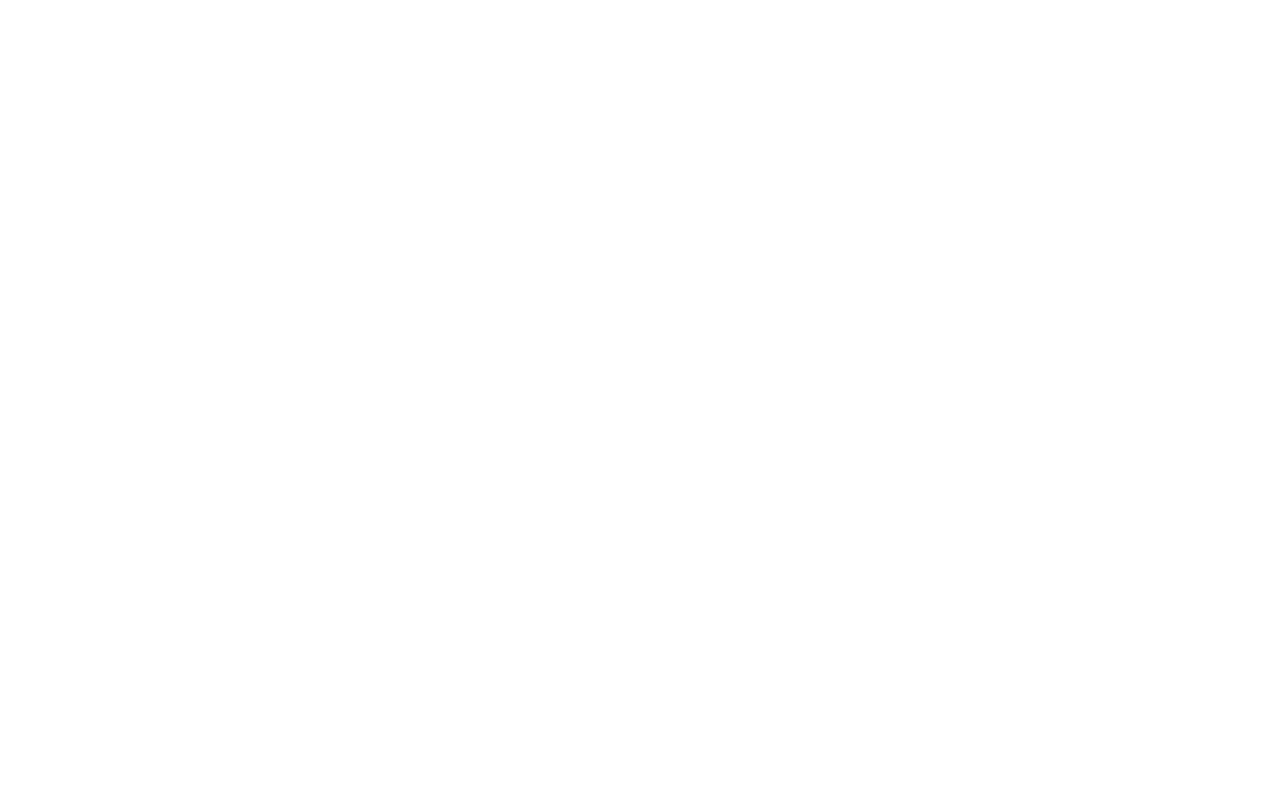
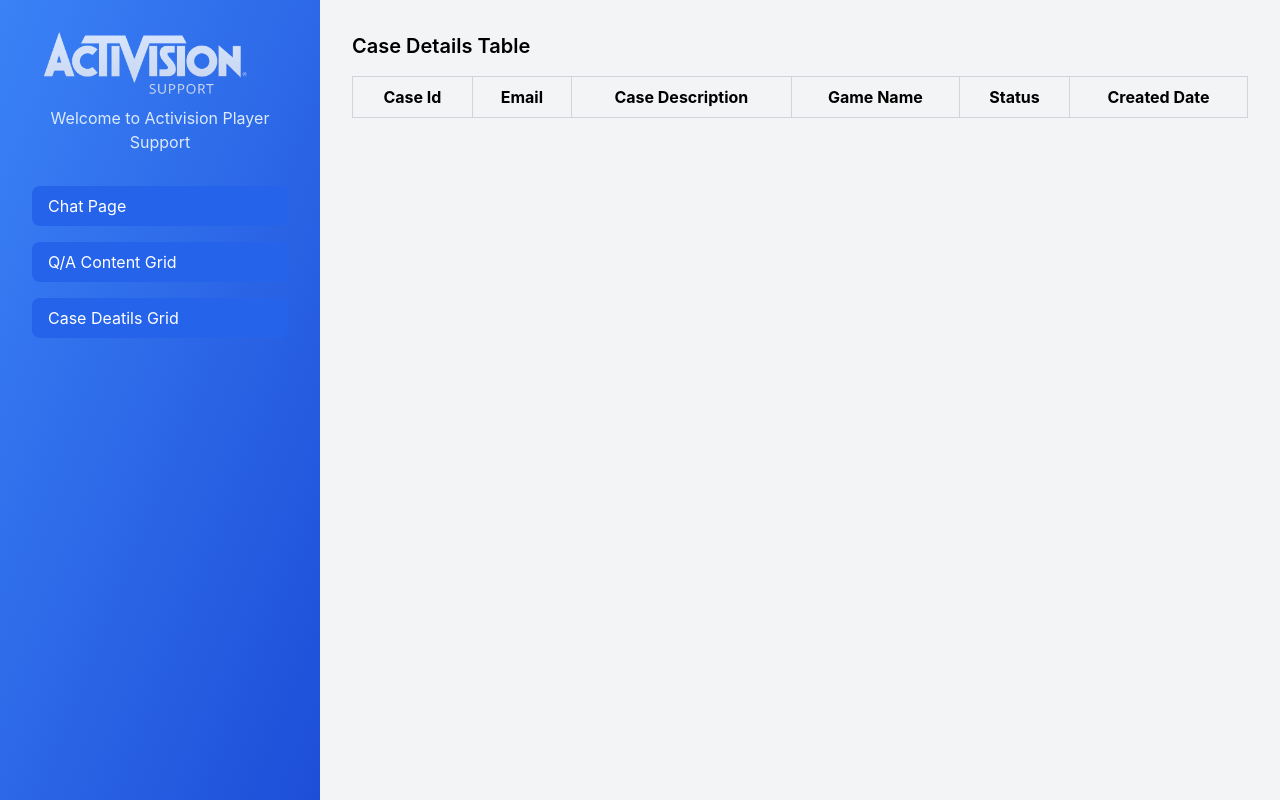
Before and after one commit to chatAppPOC/chatApp, a React (Vite) app in the folder frontend/: page /case-deatils-grid in a window 1280 px wide. Before the commit this address had no page. Built offline with nearby package versions, Linux system fonts and the light colour scheme.

Commit message:
case details

```diff
--- a/frontend/src/chat.tsx
+++ b/frontend/src/chat.tsx
@@ -1,4 +1,4 @@
-import React, { useState, useRef } from "react";
+import React, { useState, useRef, useEffect } from "react";
 import { useTranslation } from "react-i18next";
 import i18n from "./i18n";
 import ChatWindow from "./components/ChatPage/ChatWindow";
@@ -30,6 +30,8 @@
   const chatId = useRef<string | null>(null);
   const [caseId, setCaseId] = useState(null);
   const [isLoading, setIsLoading] = useState(false);
+
+  useEffect(() => {});
 
   const handleSendMessage = async (
     message: string,
@@ -222,8 +224,9 @@
                     <button
                       key={language.code}
                       onClick={() => changeLanguage(language.code)}
-                      className={`w-full text-left px-4 py-2 hover:bg-gray-100 flex items-center space-x-2 ${currentLanguage === language.code ? "bg-gray-100" : ""
-                        }`}
+                      className={`w-full text-left px-4 py-2 hover:bg-gray-100 flex items-center space-x-2 ${
+                        currentLanguage === language.code ? "bg-gray-100" : ""
+                      }`}
                     >
                       <span>{language.flag}</span>
                       <span>{language.name}</span>
@@ -239,7 +242,12 @@
             <ChatWindow messages={messages} />
           </div>
           <div className="border-t border-gray-200">
-            <ChatInput onSendMessage={(message: string) => handleSendMessage(message, null, null)} disabled={isLoading} />
+            <ChatInput
+              onSendMessage={(message: string) =>
+                handleSendMessage(message, null, null)
+              }
+              disabled={isLoading}
+            />
           </div>
         </div>
       </div>
--- /dev/null
+++ b/frontend/src/components/CaseDetails/CaseDetailsGrid/CaseDetailsTable.tsx
@@ -0,0 +1,38 @@
+import React, { useEffect, useState } from "react";
+
+interface CaseContent {
+  id: string;
+  email: string;
+  descp: string;
+  gameName: string;
+  status: string;
+  createdDate: string;
+}
+
+function CaseDetailsTable() {
+  return (
+    <>
+      <div className="p-4">
+        <h1 className="text-xl font-semibold mb-4">Case Details Table</h1>
+        <table className="table-auto w-full border-collapse border border-gray-200">
+          <thead>
+            <tr className="bg-gray-100">
+              <th className="border border-gray-300 px-4 py-2">Case Id</th>
+              <th className="border border-gray-300 px-4 py-2">Email</th>
+              <th className="border border-gray-300 px-4 py-2">
+                Case Description
+              </th>
+              <th className="border border-gray-300 px-4 py-2">Game Name</th>
+              <th className="border border-gray-300 px-4 py-2">Status</th>
+              <th className="border border-gray-300 px-4 py-2">Created Date</th>
+            </tr>
+          </thead>
+
+          <tbody></tbody>
+        </table>
+      </div>
+    </>
+  );
+}
+
+export default CaseDetailsTable;
--- a/frontend/src/components/Layout.tsx
+++ b/frontend/src/components/Layout.tsx
@@ -36,6 +36,15 @@
                 Q/A Content Grid
               </Link>
             </li>
+
+            <li>
+              <Link
+                to="/case-deatils-grid"
+                className="block px-4 py-2 rounded-lg bg-blue-600 hover:bg-blue-700 transition"
+              >
+                Case Deatils Grid
+              </Link>
+            </li>
           </ul>
         </nav>
       </div>
--- a/frontend/src/main.tsx
+++ b/frontend/src/main.tsx
@@ -4,6 +4,7 @@
 import { BrowserRouter as Router, Route, Routes } from "react-router-dom";
 import QAContentTable from "./components/QAContent/QAContentTable/QAContentTable";
 import QAContentEditor from "./components/QAContent/QAContentEditor/QAContentEditor";
+import CaseDetailsTable from "./components/CaseDetails/CaseDetailsGrid/CaseDetailsTable";
 import "./app.css";
 import "./i18n"; // Import the i18n configuration
 import Layout from "./components/Layout";
@@ -16,6 +17,7 @@
         <Route index element={<ChatPage />} />
         <Route path="qa-content-grid" element={<QAContentTable />} />
         <Route path="qa-content/:id" element={<QAContentEditor />} />
+        <Route path="case-deatils-grid" element={<CaseDetailsTable />} />
       </Route>
     </Routes>
   </Router>
```
Also changed, not shown: frontend/public/caseContent.json (added, +42 -0 lines). Lines whose indentation alone changed are shown as unchanged.
